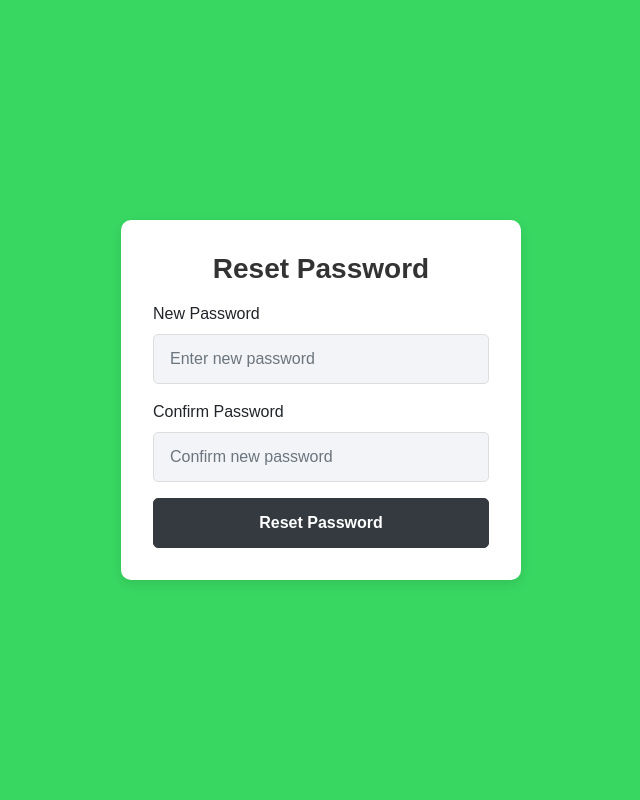
After one commit to sangampshinde/ATSCab, a PHP site: page /ATSCab/reset_password.php?token=1 in a window 1280 px wide. The commit adds this page. Shown: the whole page, without its empty margins (319-959 px from the left). Run offline with PHP 8.4, Linux system fonts and the light colour scheme; data comes from the database, SQL or seed files in the repository; both versions use the stored data as it was after the commit; tables that the repository leaves empty or names only in its code hold one stand-in row (values such as "Sample post").

Commit message:
trying to make login and resetr passwird code

```diff
--- a/lib.php
+++ b/lib.php
@@ -86,15 +86,29 @@ function getTeamMembers() {
 $teamMembers = getTeamMembers(); // Fetch all team members
 
  //-------------------------------------------------------------------------
+ function fetchEnabledInServiceCars() {
+    $conn = connectDB();
 
- // Fetch enabled cars from the database
-function fetchEnabledCars() {
-    $conn = connectDB();
-    $query = "SELECT * FROM cars WHERE status = 1"; // Adjust table name if necessary
+    $query = "
+        SELECT
+            vt.icon AS image_url,  -- Get icon from vehicle_types instead of vehicle_image from vehicles
+            vt.displayname AS name,
+            COUNT(v.id) AS car_count
+        FROM
+            vehicles v
+        JOIN
+            vehicle_types vt ON v.type_id = vt.id
+        WHERE
+            v.in_service = 1
+            AND vt.isenable = 1
+        GROUP BY
+            vt.id
+    ";
+
     $result = $conn->query($query);
 
     $cars = [];
-    if ($result->num_rows > 0) {
+    if ($result && $result->num_rows > 0) {
         while ($row = $result->fetch_assoc()) {
             $cars[] = $row;
         }
@@ -104,12 +118,32 @@ function fetchEnabledCars() {
     return $cars;
 }
 
-// Fetch the enabled cars
-$cars = fetchEnabledCars();
+// Fetch the enabled in-service cars
+$cars = fetchEnabledInServiceCars();
+
+//  // Fetch enabled cars from the database
+// function fetchEnabledCars() {
+//     $conn = connectDB();
+//     $query = "SELECT * FROM cars WHERE status = 1"; // Adjust table name if necessary
+//     $result = $conn->query($query);
+
+//     $cars = [];
+//     if ($result->num_rows > 0) {
+//         while ($row = $result->fetch_assoc()) {
+//             $cars[] = $row;
+//         }
+//     }
+
+//     $conn->close();
+//     return $cars;
+// }
+
+// // Fetch the enabled cars
+// $cars = fetchEnabledCars();
 
 //----------------------------------------------------------------------
 
-function registerUser($name, $email, $password, $user_type, $group_id) {
+function registerUser($name, $email, $password, $user_type="NULL", $group_id="NULL") {
     $conn = connectDB();
     $hashedPassword = password_hash($password, PASSWORD_DEFAULT);
     $apiToken = bin2hex(random_bytes(30)); // Generate a random 60-character API token
@@ -120,9 +154,6 @@ function registerUser($name, $email, $password, $user_type, $group_id) {
     $deleted_at = NULL;
     $user_type= NULL;
     $group_id="Null";
-
-
-
 
     // Prepare the SQL statement with explicit NULL values for unused fields
     $stmt = $conn->prepare("INSERT INTO users (user_id, name, email, password, user_type, group_id, api_token, remember_token, created_at, updated_at, deleted_at) VALUES (?, ?, ?, ?, ?, ?, ?, ?, CURRENT_TIMESTAMP, CURRENT_TIMESTAMP, ?)");
@@ -260,83 +291,123 @@ function updateUserProfile($userId, $firstName, $lastName, $gender, $email, $pho
     $conn->close();
     return true;
 };
+
 // ----------------------------------------------------------------
+                // Function to send password reset email
+                // function sendPasswordResetLink($email) {
+                //     // Connect to the database
+                //     $conn = connectDB();
 
-function sendPasswordResetEmail($email) {
+                //     // Check if email exists
+                //     $sql = "SELECT * FROM users WHERE email = ?";
+                //     $stmt = $conn->prepare($sql);
+                //     $stmt->bind_param("s", $email);
+                //     $stmt->execute();
+                //     $result = $stmt->get_result();
+
+                //     if ($result->num_rows > 0) {
+                //         // Email exists, generate reset token
+                //         $user = $result->fetch_assoc();
+                //         $token = bin2hex(random_bytes(50)); // Generate a unique token
+
+                //         // Store the token and expiry time (1 hour)
+                //         $expiry = date("Y-m-d H:i:s", strtotime('+1 hour'));
+                //         $sql = "UPDATE users SET reset_token = ?, reset_token_expiry = ? WHERE email = ?";
+                //         $stmt = $conn->prepare($sql);
+                //         $stmt->bind_param("sss", $token, $expiry, $email);
+                //         $stmt->execute();
+
+                //         // Send reset email
+                //         $resetLink = "http://yourdomain.com/reset_password.php?token=" . $token;
+                //         $subject = "Password Reset Request";
+                //         $message = "To reset your password, click on the following link: " . $resetLink;
+                //         $headers = "From: no-reply@yourdomain.com";
+
+                //         if (mail($email, $subject, $message, $headers)) {
+                //             return "A password reset link has been sent to your email.";
+                //         } else {
+                //             return "Error sending email.";
+                //         }
+                //     } else {
+                //         return "Email not found.";
+                //     }
+
+                //     $conn->close();
+                // }
+
+                // Function to send password reset email
+                function sendPasswordResetLink($email) {
+                    echo "Starting password reset process.<br>";
+                    // Connect to the database
                     $conn = connectDB();
+                    if (!$conn) {
+                        die("Database connection failed.");
+                    }
 
-    // Check if the email exists in the database
-    $stmt = $conn->prepare("SELECT id FROM users WHERE email = ?");
-    $stmt->bind_param("s", $email);
-    $stmt->execute();
-    $stmt->store_result();
+                    echo "Database connected successfully.<br>";
 
-    if ($stmt->num_rows > 0) {
-        // Generate a unique password reset token
-        $token = bin2hex(random_bytes(50)); // Random token generation
-        $expires = date("U") + 3600; // Token expires in 1 hour
 
-        // Store the token in the database
-        $stmt = $conn->prepare("INSERT INTO password_resets (email, token, expires) VALUES (?, ?, ?)");
-        $stmt->bind_param("ssi", $email, $token, $expires);
-        $stmt->execute();
 
-        // Send the password reset email
-        $to = $email;
+                    // Check if email exists
+                    $checkEmailSql = "SELECT * FROM users WHERE email = ?";
+                    $checkEmailStmt = $conn->prepare($checkEmailSql);
+                    $checkEmailStmt->bind_param("s", $email);
+                    $checkEmailStmt->execute();
+                    $result = $checkEmailStmt->get_result();
+                    if ($result->num_rows > 0) {
+                        echo "Email found.<br>";
+                        // Generate token and continue as normal
+                        // ...
+                    } else {
+                        echo "Email not found.<br>";
+                        return "Email not found.";
+                    }
+
+                    if ($result->num_rows > 0) {
+                        // Email exists, generate reset token
+                        $token = bin2hex(random_bytes(50)); // Generate a unique token
+                        $expiry = date("Y-m-d H:i:s", strtotime('+1 hour')); // Token expiry time
+
+                        // Store the token and expiry time in the database
+                        $updateTokenSql = "UPDATE users SET reset_token = ?, reset_token_expiry = ? WHERE email = ?";
+                        $updateTokenStmt = $conn->prepare($updateTokenSql);
+                        $updateTokenStmt->bind_param("sss", $token, $expiry, $email);
+                        if (!$updateTokenStmt->execute()) {
+                            $resultMessage = "Failed to store reset token.";
+                        } else {
+                            // Prepare the reset link
+                            $resetLink = "http://localhost/ATSCab/reset_password.php?token=" . urlencode($token);
+
+                            // Prepare and send the reset email
                             $subject = "Password Reset Request";
-        $resetLink = "https://yourdomain.com/reset-password.php?token=" . $token; // Adjust with your domain
-        $message = "To reset your password, please click the link below:\n\n" . $resetLink;
-        $headers = "From: noreply@yourdomain.com\r\n"; // Replace with your email
+                            $message = "To reset your password, please click the following link:\n\n" . $resetLink . "\n\nThis link will expire in 1 hour.";
+                            $headers = "From: try.sangam@gmail.com";
 
-        if (mail($to, $subject, $message, $headers)) {
-            return true; // Email sent successfully
+                            if (mail($email, $subject, $message, $headers)) {
+                                $resultMessage = "A password reset link has been sent to your email.";
                             } else {
-            return false; // Failed to send email
+                                $resultMessage = "Error sending email.";
+                            }
                         }
                     } else {
-        return false; // Email not found
+                        $resultMessage = "Email not found.";
                     }
 
-    $stmt->close();
+                    // Close the prepared statements and connection
+                    $checkEmailStmt->close();
+                    if (isset($updateTokenStmt)) {
+                        $updateTokenStmt->close();
+                    }
                     $conn->close();
+                    echo "Process complete.<br>";
+
+                    return $resultMessage;
                 }
 
-// Function to reset password
-function resetPassword1($token, $newPassword) {
-    $conn = connectDB();
-
-    // Validate the token
-    $stmt = $conn->prepare("SELECT email FROM password_resets WHERE token = ?");
-    $stmt->bind_param("s", $token);
-    $stmt->execute();
-    $stmt->store_result();
-
-    if ($stmt->num_rows > 0) {
-        // Get the email associated with the token
-        $stmt->bind_result($email);
-
-        $stmt->fetch();
-
-        // Update the user's password
-        $newPasswordHashed = password_hash($newPassword, PASSWORD_DEFAULT); // Hash the new password
-        $stmt = $conn->prepare("UPDATE users SET password = ? WHERE email = ?");
-        $stmt->bind_param("ss", $newPasswordHashed, $email);
-        $stmt->execute();
 
 
-        // Remove the password reset token
-        $stmt = $conn->prepare("DELETE FROM password_resets WHERE token = ?");
-        $stmt->bind_param("s", $token);
-        $stmt->execute();
 
-        return true; // Password reset successfully
-    } else {
-        return false; // Invalid token
-    }
 
-    $stmt->close();
-    $conn->close();
-}
 
 // ------------------------------------------------------------------
 // get vehicles types for dropdown bokking form
--- a/login-page.php
+++ b/login-page.php
@@ -141,6 +141,7 @@ if ($_SERVER["REQUEST_METHOD"] === "POST") {
             <!-- Login Button -->
             <div class="d-grid">
                 <button type="submit" class="btn btn-dark">Log In</button>
+                <a href="index.php"><button type="button" class="btn btn-dark">Back to Home</button></a>
             </div>
             <!-- Additional Links -->
             <div class="form-text text-center mt-3">
--- /dev/null
+++ b/reset_password.php
@@ -0,0 +1,122 @@
+<?php
+// reset_password.php (Token Verification and Password Update)
+require 'lib.php';
+
+if ($_SERVER["REQUEST_METHOD"] == "POST") {
+    $token = $_POST['token'];
+    $new_password = $_POST['password'];
+    $confirm_password = $_POST['confirm_password'];
+
+    if ($new_password !== $confirm_password) {
+        echo "Passwords do not match.";
+        exit();
+    }
+
+    $conn = connectDB();
+
+    // Verify token and check expiration (optional)
+    $stmt = $conn->prepare("SELECT email FROM password_resets WHERE token = ?");
+    $stmt->bind_param("s", $token);
+    $stmt->execute();
+    $stmt->bind_result($email);
+    $stmt->fetch();
+    $stmt->close();
+
+    if ($email) {
+        // Token is valid; update the user's password
+        $hashed_password = password_hash($new_password, PASSWORD_DEFAULT);
+
+        $stmt = $conn->prepare("UPDATE users SET password = ? WHERE email = ?");
+        $stmt->bind_param("ss", $hashed_password, $email);
+        $stmt->execute();
+        $stmt->close();
+
+        // Delete the token after use
+        $stmt = $conn->prepare("DELETE FROM password_resets WHERE email = ?");
+        $stmt->bind_param("s", $email);
+        $stmt->execute();
+        $stmt->close();
+
+        echo "Password successfully reset. You can now log in with your new password.";
+    } else {
+        echo "Invalid or expired token.";
+    }
+
+    $conn->close();
+}
+?>
+
+
+<!DOCTYPE html>
+<html lang="en">
+<head>
+    <meta charset="utf-8">
+    <title>Reset Password</title>
+    <link rel="stylesheet" href="assets/frontend/libraries/bootstrap/dist/css/bootstrap.min.css">
+    <style>
+        /* Styling similar to the forgot password page */
+        body {
+            display: flex;
+            justify-content: center;
+            align-items: center;
+            min-height: 100vh;
+            background-color: #38d762;
+            font-family: Arial, sans-serif;
+            margin: 0;
+        }
+        .reset-password-container {
+            max-width: 400px;
+            width: 100%;
+            padding: 2rem;
+            background: white;
+            border-radius: 10px;
+            box-shadow: 0 4px 12px rgba(0, 0, 0, 0.1);
+        }
+        .reset-password-container h3 {
+            font-weight: bold;
+            margin-bottom: 1rem;
+            color: #333;
+        }
+        .form-control {
+            border-radius: 5px;
+            background-color: #f2f4f7;
+            border: 1px solid #ddd;
+            padding: 0.75rem 1rem;
+        }
+        .form-control:focus {
+            background-color: #e9ecef;
+            border-color: #007bff;
+            box-shadow: 0 0 5px rgba(0, 123, 255, 0.2);
+        }
+        .btn-dark {
+            width: 100%;
+            padding: 0.75rem;
+            font-size: 16px;
+            font-weight: bold;
+            border-radius: 5px;
+        }
+    </style>
+</head>
+<body>
+
+<div class="reset-password-container">
+    <h3 class="text-center">Reset Password</h3>
+    <form action="submit_new_password.php" method="POST">
+        <input type="hidden" name="token" value="<?php echo htmlspecialchars($_GET['token']); ?>">
+        <div class="mb-3">
+            <label for="password" class="form-label">New Password</label>
+            <input type="password" class="form-control" id="password" name="password" required placeholder="Enter new password">
+        </div>
+        <div class="mb-3">
+            <label for="confirm_password" class="form-label">Confirm Password</label>
+            <input type="password" class="form-control" id="confirm_password" name="confirm_password" required placeholder="Confirm new password">
+        </div>
+        <div class="d-grid">
+            <button type="submit" class="btn btn-dark">Reset Password</button>
+        </div>
+    </form>
+</div>
+
+<script src="https://cdn.jsdelivr.net/npm/bootstrap@5.3.0-alpha1/dist/js/bootstrap.bundle.min.js"></script>
+</body>
+</html>
```
Also changed, not shown: car-card.php (+4 -8 lines), forgot-password.php (+28 -6 lines), images/vehicle_types.sql (added, +79 -0 lines), index.php (+20 -12 lines), reset.php (deleted, +0 -100 lines), api.php (added), images/HATCHBACK.jpg (added), images/SEDAN.jpg (added), images/SUV.jpg (added), images/TRAVELLER.jpg (added), request_password_reset.php (added). Lines whose indentation alone changed are shown as unchanged.
